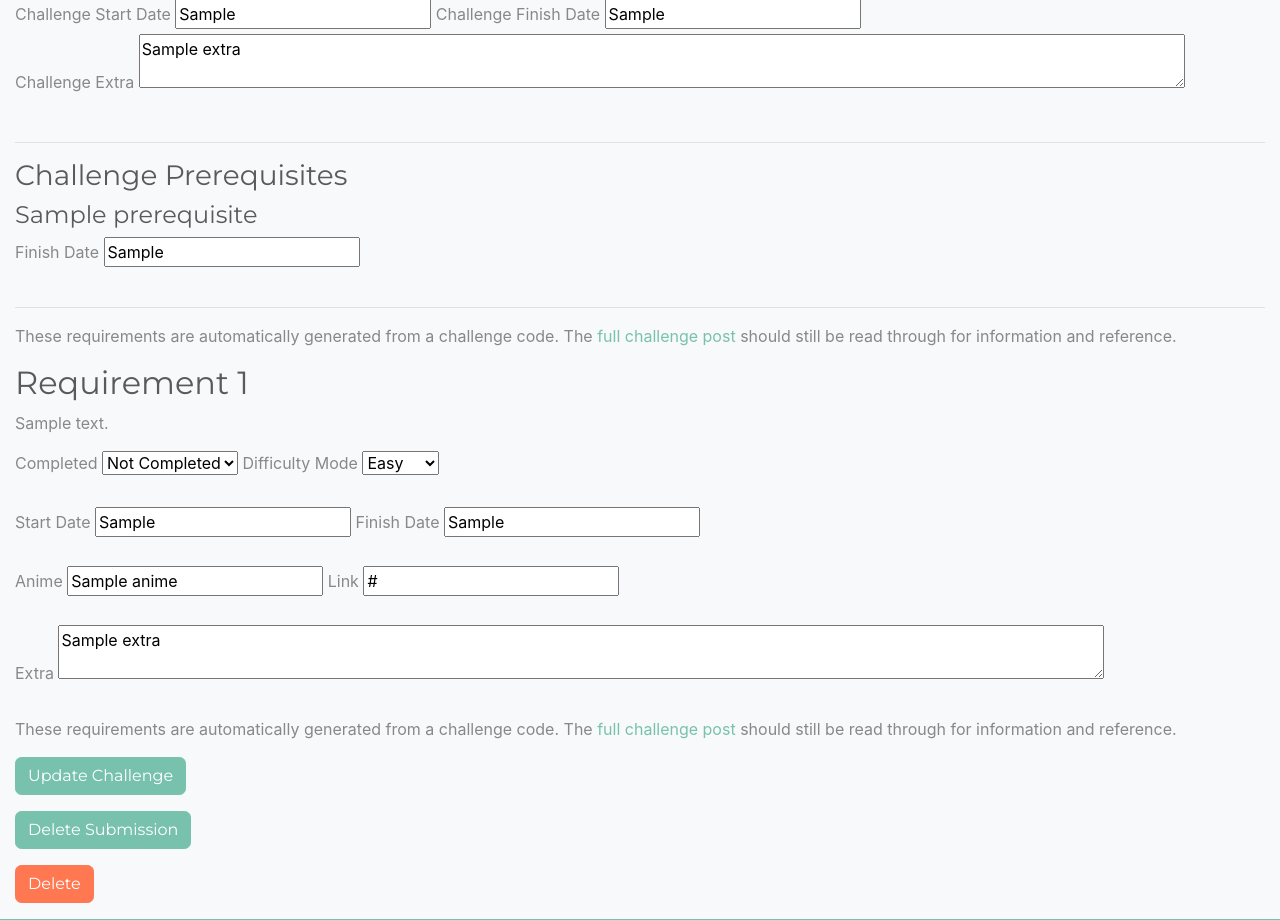
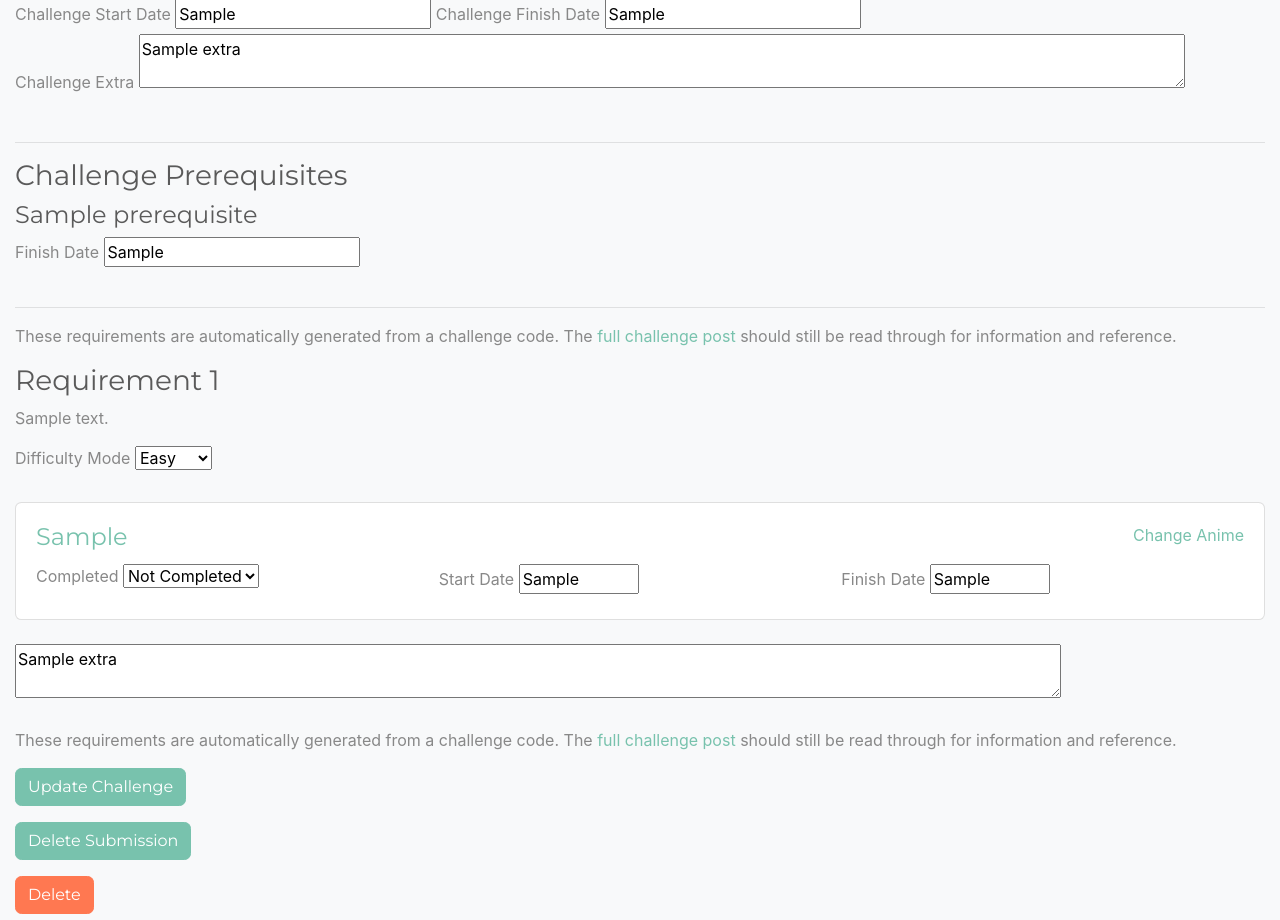
Before and after one commit to omn0mn0m/Mion, a Django app: template awc/templates/awc/edit.html in a window 1280 px wide. Shown: the part 121-1041 px from the top of the page. Run offline with Django 3.2, Linux system fonts and the light colour scheme; tables that the repository leaves empty hold one stand-in row (values such as "Sample post"); the template is opened without the code that fills it: values that come from a table or form of the project are taken from there, most other values are stand-ins (such as "Sample title", 1, 10 or a date in 2020); parts of the project's set-up code (start-up, migrations or seed data) failed here and were passed over; some libraries are stand-ins or nearby versions.

Commit message:
Finished cards

```diff
--- a/awc/templates/awc/edit.html
+++ b/awc/templates/awc/edit.html
@@ -47,14 +47,49 @@
 
   {% for requirement in response.requirements %}
 
-  {% if requirement.bonus %}
-  <h2 id="requirement-{{ requirement.number}}">Bonus Requirement {{ requirement.number }}</h2>
-  {% else %}
-  <h2 id="bonus-requirement-{{ requirement.number}}">Requirement {{ requirement.number }}</h2>
-  {% endif %}
+  <h3 id="{% if requirement.bonus %}bonus-{% endif %}requirement-{{ requirement.number}}">{% if requirement.bonus %}Bonus{% endif %} Requirement {{ requirement.number }}</h3>
 
   <p>{{ requirement.text }}</p>
 
+  {% if requirement.mode != "D" %}
+  <label for="mode-{% if requirement.bonus %}bonus-{% endif %}{{ requirement.number }}">Difficulty Mode</label>
+  <select name="mode-{% if requirement.bonus %}bonus-{% endif %}{{ requirement.number }}" id="mode-{% if requirement.bonus %}bonus-{% endif %}{{ requirement.number }}">
+    <option value="E" {% if requirement.mode == "E" %}selected{% endif %}>Easy</option>
+    <option value="N" {% if requirement.mode == "N" %}selected{% endif %}>Normal</option>
+    <option value="H" {% if requirement.mode == "H" %}selected{% endif %}>Hard</option>
+    <option value="B" {% if requirement.mode == "B" %}selected{% endif %}>Bonus</option>
+  </select>
+  <br><br>
+  {% endif %}
+
+  <div class="card">
+    <div class="card-body">
+      <div class="row no-gutters">
+	<div class="col-md">
+	  {% if requirement.media %}
+	  <h4 class="card-title" name="requirement-title-{% if requirement.bonus %}bonus-{% endif %}{{ requirement.number }}" id="requirement-title-{% if requirement.bonus %}bonus-{% endif %}{{ requirement.number }}"><a href="{{ requirement.link }}" target="_blank" id="requirement-title-{% if requirement.bonus %}bonus-{% endif %}{{ requirement.number }}">{{ requirement.media.title.userPreferred }}</a></h4>
+
+	  <input type="hidden" name="requirement-anime-{% if requirement.bonus %}bonus-{% endif %}{{ requirement.number }}" id="requirement-anime-{% if requirement.bonus %}bonus-{% endif %}{{ requirement.number }}" value="{{ requirement.media.title.userPreferred }}">
+	  <input type="hidden" name="requirement-link-{% if requirement.bonus %}bonus-{% endif %}{{ requirement.number }}" id="requirement-link-{% if requirement.bonus %}bonus-{% endif %}{{ requirement.number }}" value="{{ requirement.link }}">
+	  {% else %}
+	  <h4 class="card-title" name="requirement-title-{% if requirement.bonus %}bonus-{% endif %}{{ requirement.number }}" id="requirement-title-{% if requirement.bonus %}bonus-{% endif %}{{ requirement.number }}"><a href="https://anilist.co/anime/00000" target="_blank" id="requirement-title-{% if requirement.bonus %}bonus-{% endif %}{{ requirement.number }}">Anime Title</a></h4>
+
+	  <input type="hidden" name="requirement-anime-{% if requirement.bonus %}bonus-{% endif %}{{ requirement.number }}" id="requirement-anime-{% if requirement.bonus %}bonus-{% endif %}{{ requirement.number }}" value="Anime Title">
+	  <input type="hidden" name="requirement-link-{% if requirement.bonus %}bonus-{% endif %}{{ requirement.number }}" id="requirement-link-{% if requirement.bonus %}bonus-{% endif %}{{ requirement.number }}" value="https://anilist.co/anime/00000">
+	  {% endif %}
+	</div>
+	<div class="col-md text-right">
+	  <a class="card-link" href="#anime-search-modal-{% if requirement.bonus %}bonus-{% endif %}{{ requirement.number }}" data-toggle="modal">Change Anime</a>
+
+	  {% if requirement.bonus %}
+	  {% include "../partials/search-anime-modal.html" with title_id="requirement-title-bonus-"|add:requirement.number %}
+	  {% else %}
+	  {% include "../partials/search-anime-modal.html" with title_id="requirement-title-"|add:requirement.number %}
+	  {% endif %}
+	</div>
+      </div>
+      <div class="row no-gutters">
+	<div class="col-md">
 	  <label for="completed-{% if requirement.bonus %}bonus-{% endif %}{{ requirement.number }}">Completed</label>
 	  <select name="completed-{% if requirement.bonus %}bonus-{% endif %}{{ requirement.number }}" id="completed-{% if requirement.bonus %}bonus-{% endif %}{{ requirement.number }}">
 	    <option value="O" {% if requirement.completed == "O" %}selected{% endif %}>Not Completed</option>
@@ -63,59 +98,21 @@
 	    <option value="U" {% if requirement.completed == "U" %}selected{% endif %}>Up-to-date</option>
 	    {% endif %}
 	  </select>
-  <!--<input type="checkbox" name="completed-{% if requirement.bonus %}bonus-{% endif %}{{ requirement.number }}" id="completed-{% if requirement.bonus %}bonus-{% endif %}{{ requirement.number }}" {% if requirement.completed %}checked{% endif %}>-->
+	</div>
+	<div class="col-md">
+	  <label for="requirement-start-{% if requirement.bonus %}bonus-{% endif %}{{ requirement.number }}">Start Date</label>
+	  <input type="text" style="width:120px" name="requirement-start-{% if requirement.bonus %}bonus-{% endif %}{{ requirement.number }}" id="requirement-start-{% if requirement.bonus %}bonus-{% endif %}{{ requirement.number }}" value={{ requirement.start }}>
+	</div>
+	<div class="col-md">
+	  <label for="requirement-finish-{% if requirement.bonus %}bonus-{% endif %}{{ requirement.number }}">Finish Date</label>
+	  <input type="text" style="width:120px" name="requirement-finish-{% if requirement.bonus %}bonus-{% endif %}{{ requirement.number }}" id="requirement-finish-{% if requirement.bonus %}bonus-{% endif %}{{ requirement.number }}" value={{ requirement.finish }}>
+	</div>
+      </div>
+    </div>
+  </div>
+  <br>
 
-  {% if requirement.mode != "D" %}
-
-  {% if requirement.bonus %}
-  <label for="mode-bonus-{{ requirement.number }}">Difficulty Mode</label>
-  <select name="mode-bonus-{{ requirement.number }}" id="mode-bonus-{{ requirement.number }}">
-    {% else %}
-    <label for="mode-{{ requirement.number }}">Difficulty Mode</label>
-    <select name="mode-{{ requirement.number }}" id="mode-{{ requirement.number }}">
-      {% endif %}
-
-      <option value="E" {% if requirement.mode == "E" %}selected{% endif %}>Easy</option>
-      <option value="N" {% if requirement.mode == "N" %}selected{% endif %}>Normal</option>
-      <option value="H" {% if requirement.mode == "H" %}selected{% endif %}>Hard</option>
-      <option value="B" {% if requirement.mode == "B" %}selected{% endif %}>Bonus</option>
-    </select>
-    {% endif %}
-
-    <br><br>
-
-    {% if requirement.bonus %}
-    <label for="requirement-start-bonus-{{ requirement.number }}">Start Date</label>
-    <input type="text" name="requirement-start-bonus-{{ requirement.number }}" id="requirement-start-bonus-{{ requirement.number }}" value={{ requirement.start }}>
-
-    <label for="requirement-finish-bonus-{{ requirement.number }}">Finish Date</label>
-    <input type="text" name="requirement-finish-bonus-{{ requirement.number }}" id="requirement-finish-bonus-{{ requirement.number }}" value={{ requirement.finish }}><br><br>
-
-    <label for="requirement-anime-bonus-{{ requirement.number }}">Anime</label>
-    <input type="text" name="requirement-anime-bonus-{{ requirement.number }}" id="requirement-anime-bonus-{{ requirement.number }}" value="{{ requirement.anime }}" {% if requirement.has_set_anime %}readonly{% endif %}>
-
-    <label for="requirement-link-bonus-{{ requirement.number }}">Link</label>
-    <input type="text" name="requirement-link-bonus-{{ requirement.number }}" id="requirement-link-bonus-{{ requirement.number }}" value="{{ requirement.link }}" {% if requirement.has_set_anime %}readonly{% endif %}><br><br>
-
-    <label for="requirement-extra-bonus-{{ requirement.number }}">Extra</label>
-    <textarea class="autoExpand" name="requirement-extra-bonus-{{ requirement.number }}" id="requirement-extra-bonus-{{ requirement.number }}" cols="100">{{ requirement.extra }}</textarea>
-    {% else %}
-    <label for="requirement-start-{{ requirement.number }}">Start Date</label>
-    <input type="text" name="requirement-start-{{ requirement.number }}" id="requirement-start-dates[]" value={{ requirement.start }}>
-
-    <label for="requirement-finish-{{ requirement.number }}">Finish Date</label>
-    <input type="text" name="requirement-finish-{{ requirement.number }}" id="requirement-finish-dates[]" value={{ requirement.finish }}><br><br>
-
-    <label for="requirement-anime-{{ requirement.number }}">Anime</label>
-    <input type="text" name="requirement-anime-{{ requirement.number }}" id="anime-titles[]" value="{{ requirement.anime }}" {% if requirement.has_set_anime %}readonly{% endif %}>
-
-    <label for="requirement-link-{{ requirement.number }}">Link</label>
-    <input type="text" name="requirement-link-{{ requirement.number }}" id="anime-links[]" value="{{ requirement.link }}" {% if requirement.has_set_anime %}readonly{% endif %}><br><br>
-
-    <label for="requirement-extra-{{ requirement.number }}">Extra</label>
-    <textarea class="autoExpand" name="requirement-extra-{{ requirement.number }}" id="requirement-extra-{{ requirement.number }}" cols="100">{{ requirement.extra }}</textarea>
-    {% endif %}
-
+  <textarea class="autoExpand" name="requirement-extra-{% if requirement.bonus %}bonus-{% endif %}{{ requirement.number }}" id="requirement-extra-{% if requirement.bonus %}bonus-{% endif %}{{ requirement.number }}" cols="100" placeholder="Extra">{{ requirement.extra }}</textarea>
   {% endfor %}
 
   <br><br>
@@ -169,6 +166,20 @@
 
 {% block javascript %}
 <script>
+  $(document).on("click", '#anime-search-result', function() {
+      $('#' + $(this).attr('data-title-target')).find('a').text($(this).attr('data-title'))
+      $('#' + $(this).attr('data-title-target')).find('a').attr('href', 'https://anilist.co/anime/' + $(this).attr('data-id'))
+
+      if ($(this).attr('data-is-bonus')) {
+	  $('#requirement-anime-bonus-' + $(this).attr('data-requirement-number')).attr('value', $(this).attr('data-title'))
+	  $('#requirement-link-bonus-' + $(this).attr('data-requirement-number')).attr('value', 'https://anilist.co/anime/' + $(this).attr('data-id'))
+      } else {
+	  $('#requirement-anime-' + $(this).attr('data-requirement-number')).attr('value', $(this).attr('data-title'))
+	  $('#requirement-link-' + $(this).attr('data-requirement-number')).attr('value', 'https://anilist.co/anime/' + $(this).attr('data-id'))
+      }
+      $('.modal').modal('hide');
+  });
+
   function checkCompleted() {
       var valid = true;
 
@@ -226,6 +237,5 @@
 
       return valid;
   }
-
 </script>
 {% endblock %}
--- /dev/null
+++ b/awc/templates/partials/search-anime-modal.html
@@ -0,0 +1,67 @@
+<div class="modal fade" id="anime-search-modal-{% if requirement.bonus %}bonus-{% endif %}{{ requirement.number }}" tabindex="-1" role="dialog" aria-labelledby="anime-search-modal-{% if requirement.bonus %}bonus-{% endif %}{{ requirement.number }}-label" aria-hidden="true">
+  <div class="modal-dialog modal-xl" role="document">
+    <div class="modal-content">
+      <div class="modal-header">
+        <h5 class="modal-title" id="searchModalLabel">Search for Anime</h5>
+        <button type="button" class="close" data-dismiss="modal" aria-label="Close">
+          <span aria-hidden="true">&times;</span>
+        </button>
+      </div>
+      <div class="modal-body">
+	<div class="row">
+          <input type="text" name="search-anime-title-{% if requirement.bonus %}bonus-{% endif %}{{ requirement.number }}" id="search-anime-title-{% if requirement.bonus %}bonus-{% endif %}{{ requirement.number }}" placeholder="Anime Title...">
+	  <button type="button" class="btn btn-primary" onclick="searchAnime{% if requirement.bonus %}Bonus{% endif %}{{ requirement.number }}()">Search</button>
+	</div>
+	<div class="row" id="search-results-{% if requirement.bonus %}bonus-{% endif %}{{ requirement.number }}">
+
+	</div>
+      </div>
+    </div>
+  </div>
+</div>
+
+<script>
+  function searchAnime{% if requirement.bonus %}Bonus{% endif %}{{ requirement.number }}() {
+      $.ajax({
+	  url: '{% url 'awc:search-anime' %}',
+	  type: 'POST',
+	  dataType: 'json',
+	  data: {
+	      csrfmiddlewaretoken: '{{ csrf_token }}',
+	      'search_anime_title': document.getElementById("search-anime-title-{% if requirement.bonus %}bonus-{% endif %}{{ requirement.number }}").value,
+	  },
+	  success: function(data) {
+	      $('#search-results-{% if requirement.bonus %}bonus-{% endif %}{{ requirement.number }}').find(".card").remove();
+
+	      $.each(data.data.Page.media, function(index, val) {
+		  var card = $('<div class="col-md-3 card" id="anime-search-result">');
+		  card.attr('data-title', val.title.userPreferred);
+		  card.attr('data-id', val.id);
+		  card.attr('data-title-target', "{{ title_id }}");
+		  card.attr('data-requirement-number', {{ requirement.number }});
+
+		  {% if requirement.bonus %}
+		  card.attr('data-is-bonus', true);
+		  {% else %}
+		  card.attr('data-is-bonus', true);
+		  {% endif %}
+
+		  $('#search-results-{% if requirement.bonus %}bonus-{% endif %}{{ requirement.number }}').append(card);
+
+		  var img = $('<img class="card-img-top" />');
+		  img.attr('id', 'search-result-' + index);
+		  img.attr('src', val.coverImage.large);
+		  card.append(img);
+
+		  var cardBody = $('<div class="card-body">');
+		  card.append(cardBody);
+
+		  cardBody.append($('<p class="card-title">').text(val.title.userPreferred));
+	      });
+	  },
+	  failure: function(data) {
+	      alert('An error has occured');
+	  }
+      });
+  }
+</script>
--- a/awc/urls.py
+++ b/awc/urls.py
@@ -19,4 +19,5 @@ urlpatterns = [
     path('delete-post/<int:comment_id>/', views.delete_post, name='delete-post'),
     path('delete-post/<int:comment_id>/submission', views.delete_post, {'is_submission': True}, name='delete-submission'),
     path('scan', views.scan, name='scan'),
+    path('search-anime', views.search_anime, name='search-anime'),
 ]
--- a/mion/templates/base-generic.html
+++ b/mion/templates/base-generic.html
@@ -14,6 +14,12 @@
   {% load static %}
   <link rel="stylesheet" href="{% static 'css/bootstrap.min.css' %}">
   <link rel="stylesheet" href="{% static 'css/styles.css' %}">
+
+  <link rel="apple-touch-icon" sizes="180x180" href="{% static 'apple-touch-icon.png' %}">
+  <link rel="icon" type="image/png" sizes="32x32" href="{% static 'favicon-32x32.png' %}">
+  <link rel="icon" type="image/png" sizes="16x16" href="{% static 'favicon-16x16.png' %}">
+  <link rel="shortcut icon" href="{% static 'favicon.ico' %}"/>
+  <link rel="manifest" href="{% static 'site.webmanifest' %}">
 
   <script src="https://ajax.googleapis.com/ajax/libs/jquery/3.5.1/jquery.min.js"></script>
   <script type="text/javascript" src="{% static 'js/bootstrap.min.js' %}"></script>
```
Also changed, not shown: awc/anilist.py (+40 -1 lines), awc/views.py (+14 -2 lines), mion/static/android-chrome-192x192.png (added), mion/static/android-chrome-512x512.png (added), mion/static/apple-touch-icon.png (added), mion/static/favicon-16x16.png (added), mion/static/favicon-32x32.png (added), mion/static/favicon.ico (added), mion/static/site.webmanifest (added). Lines whose indentation alone changed are shown as unchanged.
